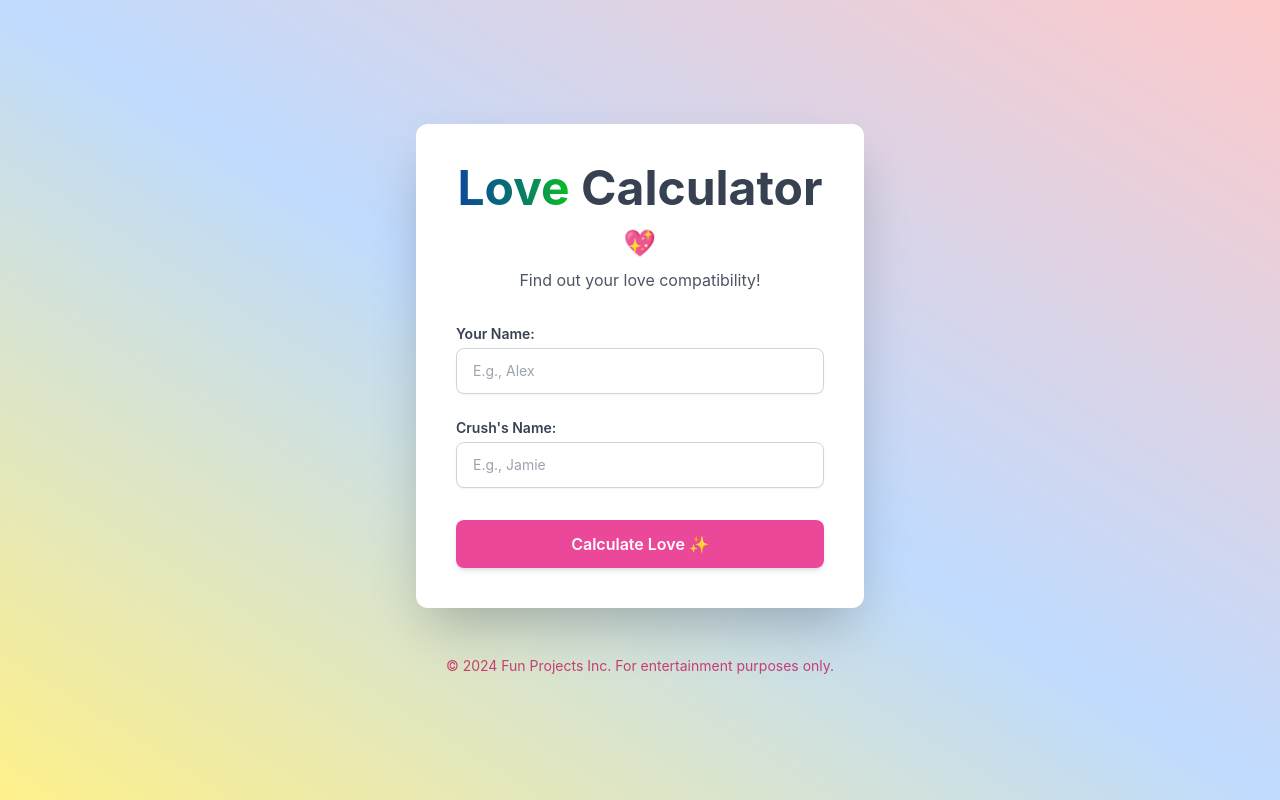
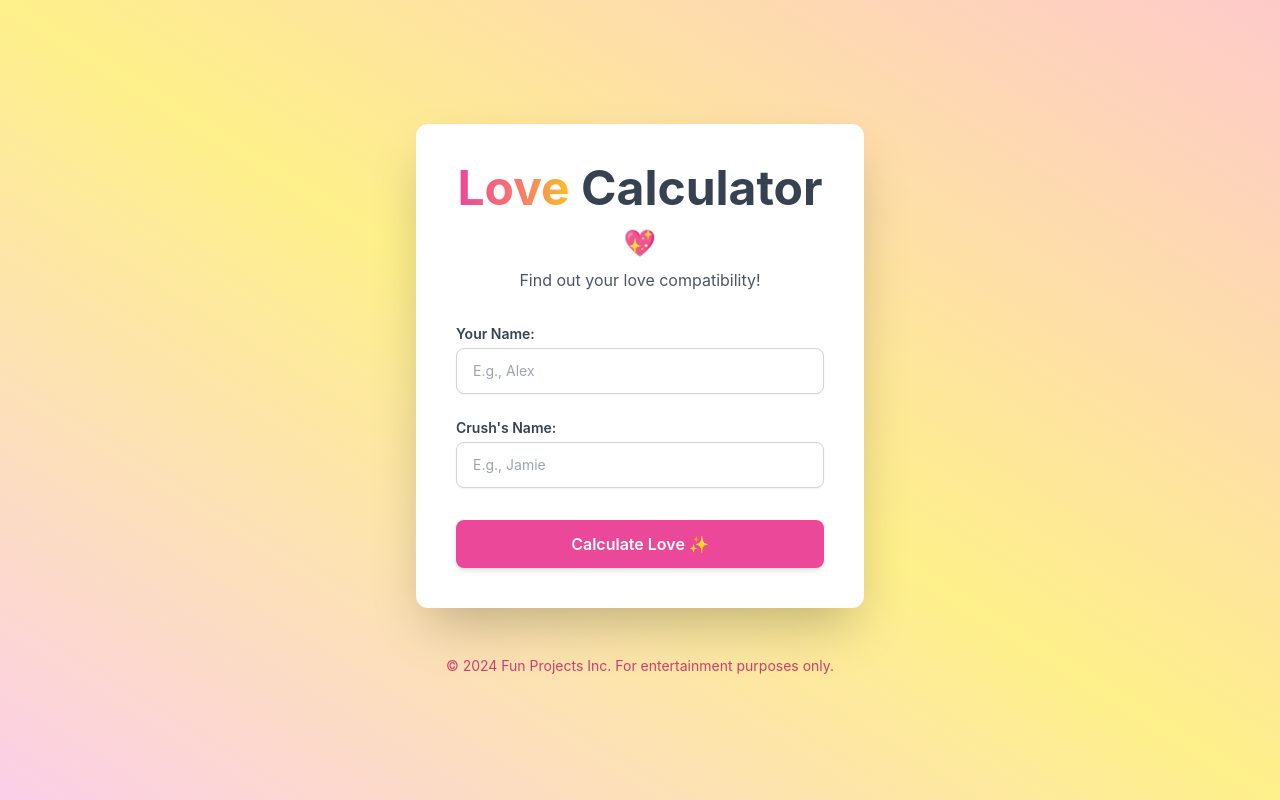
Before and after one commit to DAVID-EXCEL1/Practice-on-GIt, a plain HTML site: page index.html in a window 1280 px wide. Drawn offline with nearby package versions, Linux system fonts and the light colour scheme.

Commit message:
Update gradient styles for improved visual appeal

```diff
--- a/index.html
+++ b/index.html
@@ -46,7 +46,7 @@
         }
 
         .gradient-text {
-            background-image: linear-gradient(to right, #0c4899, #087171, #0bbf24);
+            background-image: linear-gradient(to right, #ec4899, #f87171, #fbbf24);
             -webkit-background-clip: text;
             background-clip: text;
             color: transparent;
@@ -55,7 +55,7 @@
 </head>
 
 <body
-    class="bg-gradient-to-tr from-yellow-200 via-blue-200 to-red-200 min-h-screen flex flex-col items-center justify-center p-4 selection:bg-pink-300 selection:text-pink-900">
+    class="bg-gradient-to-tr from-pink-200 via-yellow-200 to-red-200 min-h-screen flex flex-col items-center justify-center p-4 selection:bg-pink-300 selection:text-pink-900">
 
     <div class="bg-white shadow-2xl rounded-xl p-6 md:p-10 w-full max-w-md text-center">
         <h1 class="text-4xl md:text-5xl font-bold mb-2">
```
